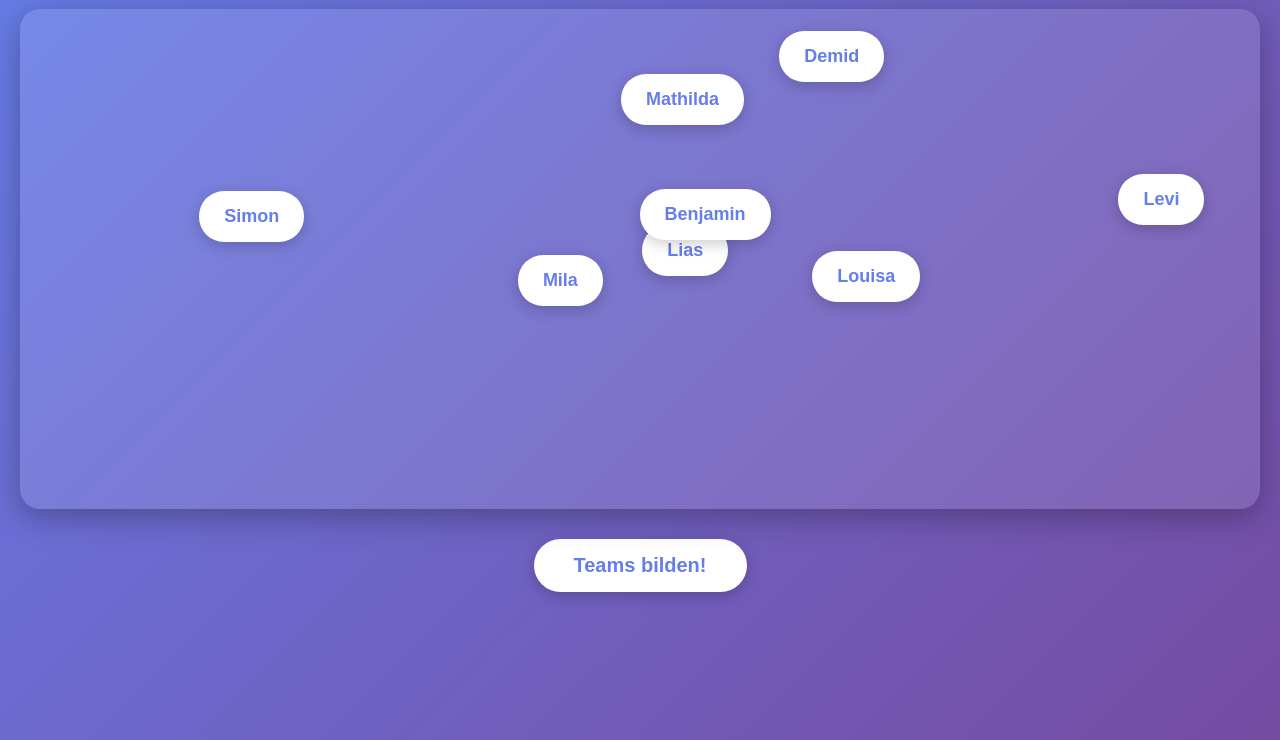
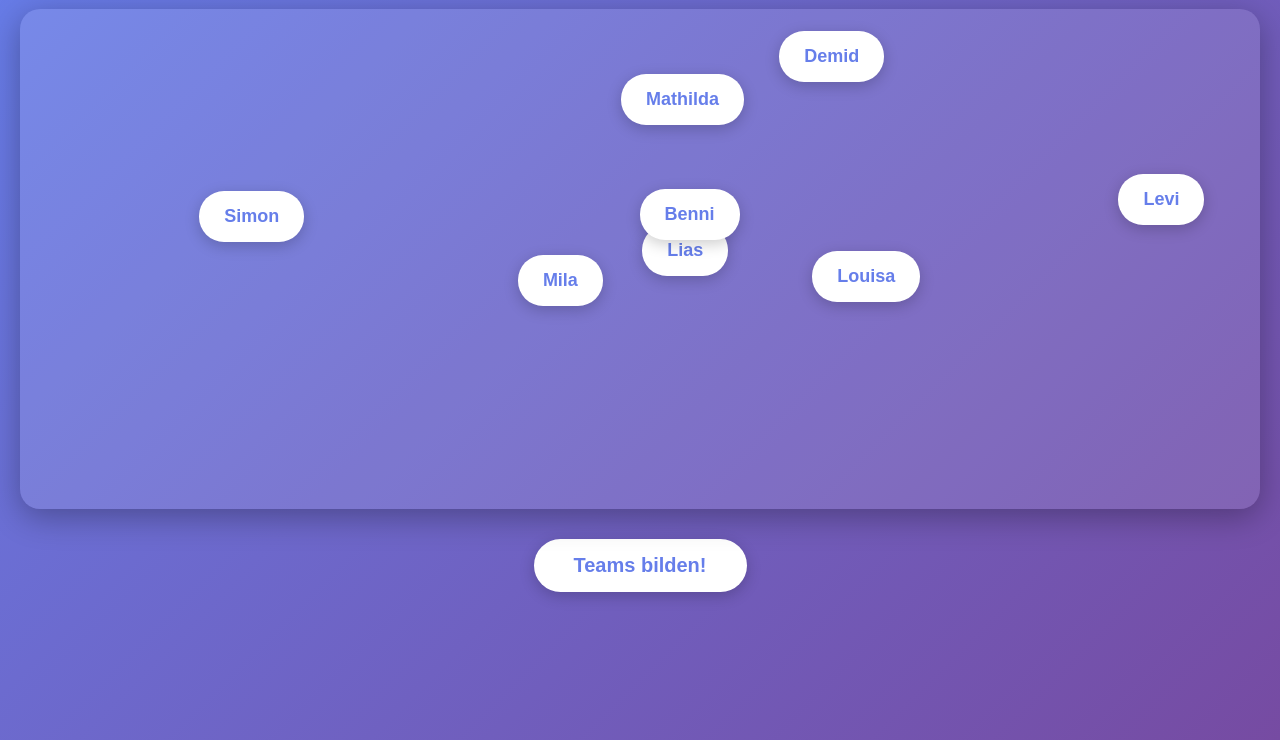
Before and after one commit to Robsbaer/monte25, a plain HTML site: page teams.html in a window 1280 px wide. Shown: the part 100-840 px from the top of the page. Drawn offline with Linux system fonts and the light colour scheme.

Commit message:
PowerPoint & teams

```diff
--- a/teams.html
+++ b/teams.html
@@ -136,7 +136,7 @@
         // 1️⃣ EINGABEN: Hier stehen alle Namen
         // ========================================================
         const alleNamen = [
-            "Demid", "Mila", "Lias", "Benjamin",
+            "Demid", "Mila", "Lias", "Benni",
             "Levi", "Simon", "Louisa", "Mathilda"
         ];
 
```
Also changed, not shown: 1 other file.
